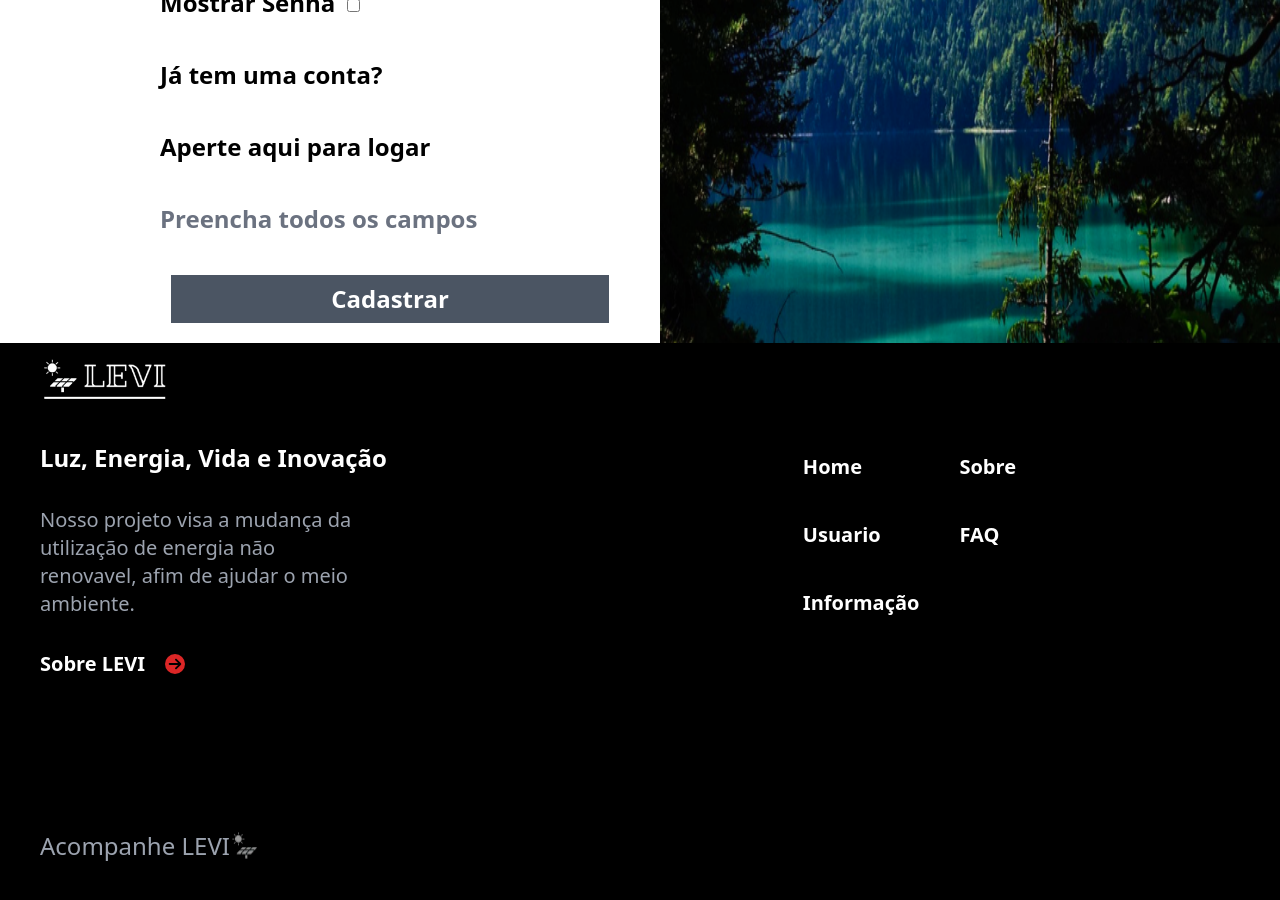
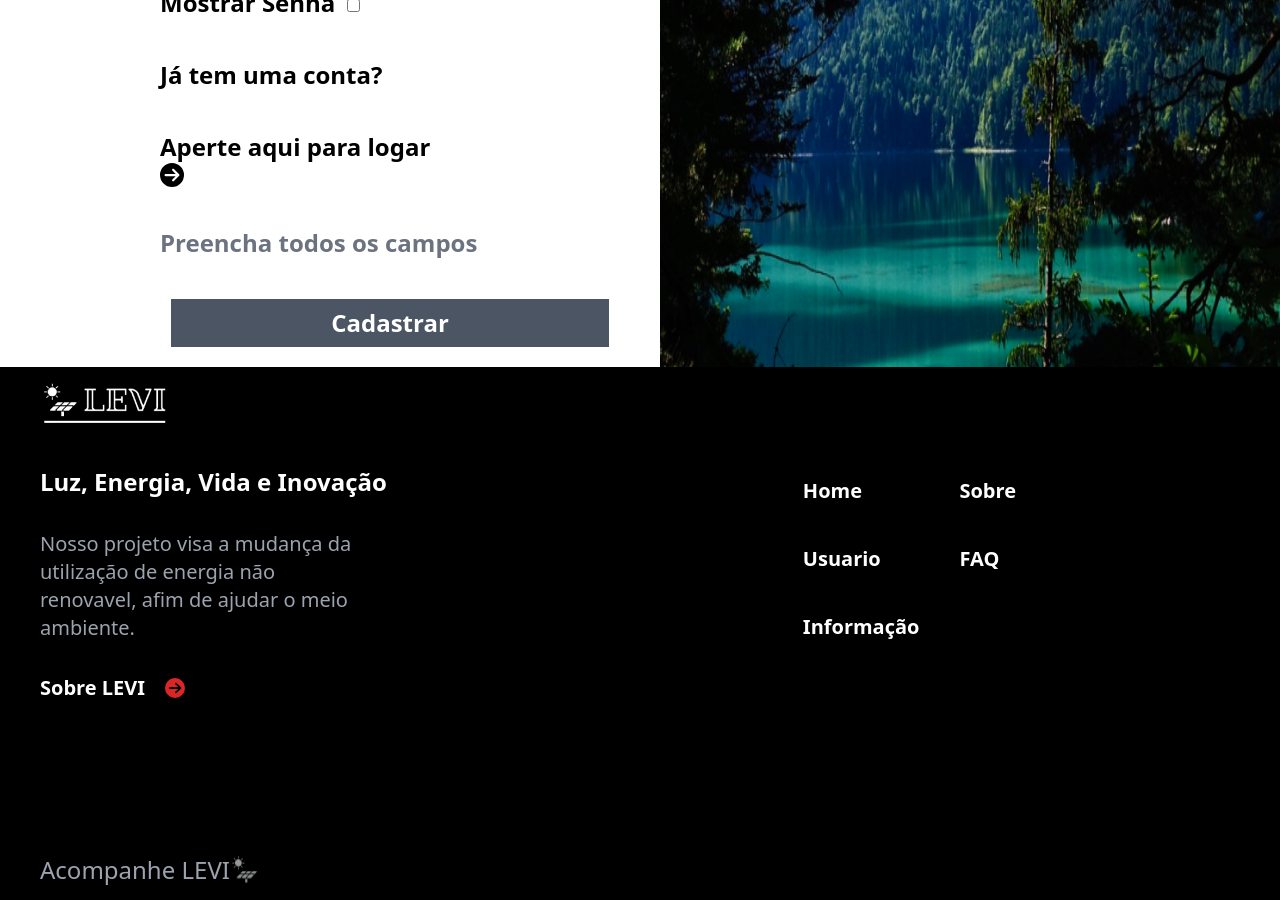
Before and after one commit to LEVI-FIAP/Front-end, a Next.js app: page /usuario/cadastro in a window 1280 px wide. Shown: the part 1060-1960 px from the top of the page. Built offline with nearby package versions, Linux system fonts and the light colour scheme.

Commit message:
arrumei os links Não oq arrumei mais

```diff
--- a/src/app/informacao/page.tsx
+++ b/src/app/informacao/page.tsx
@@ -1,5 +1,6 @@
 import PaineisSolares from "@/images/info/paineis-solares.png"
 import PaineisSolaresCima from "@/images/info/paineis-solares-cima.png"
+import { FaCircleArrowRight as SetaDireita} from "react-icons/fa6";
 import LeviInvert from "@/images/info/levi-logo-invertida.png"
 import Image from "next/image";
 import Link from "next/link";
@@ -31,6 +32,7 @@ export default function Informacao() {
         <div className="link">
           <Link href="/sobre" className="flex py-10 border-t-2 border-white w-96 gap-10 phone:max-sm:w-auto">
             <h6 className="font-normal">click aqui para conhecê los</h6>
+            <SetaDireita />
           </Link>
         </div>
       </div>
--- a/src/app/page.tsx
+++ b/src/app/page.tsx
@@ -60,9 +60,9 @@ export default function Home() {
         <p className="w-96 phone:max-md:w-auto">Embarque nessa experiencia para descobrir como ajudar e melhorar a saúde do nosso planeta!!</p>
         <Link href="/usuario/login" className="bg-red-950 w-max px-5 py-2 rounded-lg phone:max-md:w-auto">Aperte Aqui para Começar</Link>
         <div className="link flex gap-5 border-t-2 border-white w-96 pt-10 mt-16 phone:max-md:w-auto">
-          <h6>Conheça tudo sobre LEVI</h6>
           <Link href="/informacao">
-          <SetaDireita className="relative top-1 text-red-800 "/>
+            <h6>Conheça tudo sobre LEVI</h6>
+            <SetaDireita className="relative top-1 text-red-800 "/>
           </Link>
         </div>
       </div>
--- a/src/app/usuario/cadastro/page.tsx
+++ b/src/app/usuario/cadastro/page.tsx
@@ -3,6 +3,7 @@ import { TipoUsuario } from "@/types";
 import Link from "next/link"
 import { useState } from "react";
 import { IoIosArrowBack as SetaEsquerda } from "react-icons/io";
+import { FaCircleArrowRight as SetaDireita} from "react-icons/fa6";
 import paisagem from "@/images/cadastro-login.png";
 import Image from "next/image";
 
@@ -91,7 +92,10 @@ export default function Cadastro() {
                   </div>
               </div>
               <h4>Já tem uma conta?</h4>
-              <Link href="/usuario/login">Aperte aqui para logar</Link>
+              <Link href="/usuario/login">
+                <h5>Aperte aqui para logar</h5>
+                <SetaDireita/>
+              </Link>
               <h3 className={className}>{mensagemStatus}</h3>
               <div>
                   <button className="btn flex justify-self-center bg-gray-600 text-white py-2 px-40 phone:max-sm:px-10" type="submit">Cadastrar</button>
--- a/src/app/usuario/login/page.tsx
+++ b/src/app/usuario/login/page.tsx
@@ -86,7 +86,7 @@ export default function Login() {
                   </div>
                   <h4>Não possui cadastro?</h4>
                   <Link href="/usuario/cadastro" className="flex gap-5">
-                    <h6>Aperte aqui para criar uma conta</h6>
+                    <h5>Aperte aqui para criar uma conta</h5>
                     <SetaDireita />
                   </Link>
                   <h3 className={className}>{mensagemStatus}</h3>
--- a/src/app/usuario/relatorio/[relatorioId]/page.tsx
+++ b/src/app/usuario/relatorio/[relatorioId]/page.tsx
@@ -47,8 +47,8 @@ import Image from "next/image";
 
             <div className="link">
               <Link href={`/usuario/${relatorio.idUsuario}`}></Link>
-              <h6>Veja todos os seus relatorios</h6>
-              <SetaDireita/>
+                <h6>Veja todos os seus relatorios</h6>
+                <SetaDireita/>
             </div>
           </aside>
           <aside className="graficos">
--- a/src/app/usuario/relatorio/editar/[idRelatorio]/page.tsx
+++ b/src/app/usuario/relatorio/editar/[idRelatorio]/page.tsx
@@ -94,9 +94,10 @@ useEffect(() => {
       <aside className="formulario w-min pr-60 pt-10 phone:max-xl:pl-5 phone:max-lg:pr-0">
           <Link href="/">
             <SetaEsquerda />
+            <h3>Home</h3>
+          </Link>
             <h3>Editar Dados</h3>
             <p>A maioria dos dados que pedimos esta presente na sua conta de luz!</p>
-          </Link>
           <form onSubmit={handleSubmit} className="formCad">
                 <h1>Dados</h1>
               <div className="campo">
--- a/src/components/Carrossel/Carrosel.tsx
+++ b/src/components/Carrossel/Carrosel.tsx
@@ -11,7 +11,7 @@ export default function Carrossel ({listaSlides} : {listaSlides:TipoCarrosel[]})
 
   return (
     <div className='bg-gray-500 h-80'>
-      <Swiper modules = {[Autoplay]} spaceBetween={150} slidesPerView={2} loop={true} pagination={true} navigation={true} className='swiperHome' autoplay={{
+      <Swiper modules = {[Autoplay]} spaceBetween={225} slidesPerView={2} loop={true} pagination={true} navigation={true} className='swiperHome' autoplay={{
         delay: 2500,
         disableOnInteraction: false,
       }}>
```
